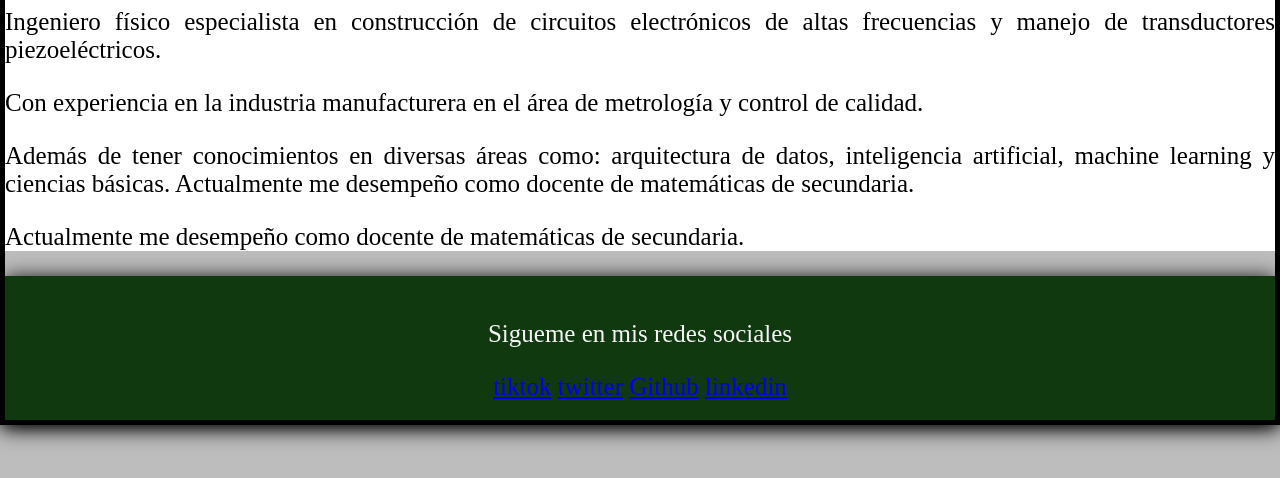
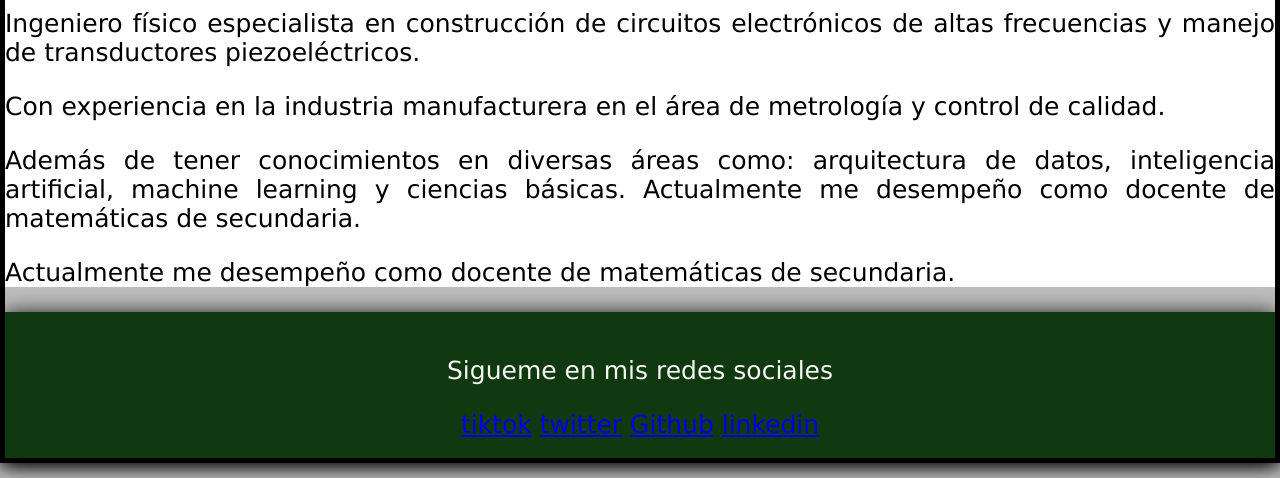
Before and after one commit to Mauribol/Mauribol.github.io, a plain HTML site: page index.html in a window 1280 px wide. Shown: the part 322-800 px from the top of the page. Drawn offline with Linux system fonts and the light colour scheme.

Commit message:
version 0.0.3: cambio de fuente

```diff
--- a/estilos/estilos.css
+++ b/estilos/estilos.css
@@ -4,7 +4,7 @@ body
     background: rgb(189, 189, 189);
     color: black;
     text-align: center;
-    font-family: "cursive";
+    font-family: "verdana" ;
     font-size: 25px;
     margin: 0;
     padding: 0;
```
